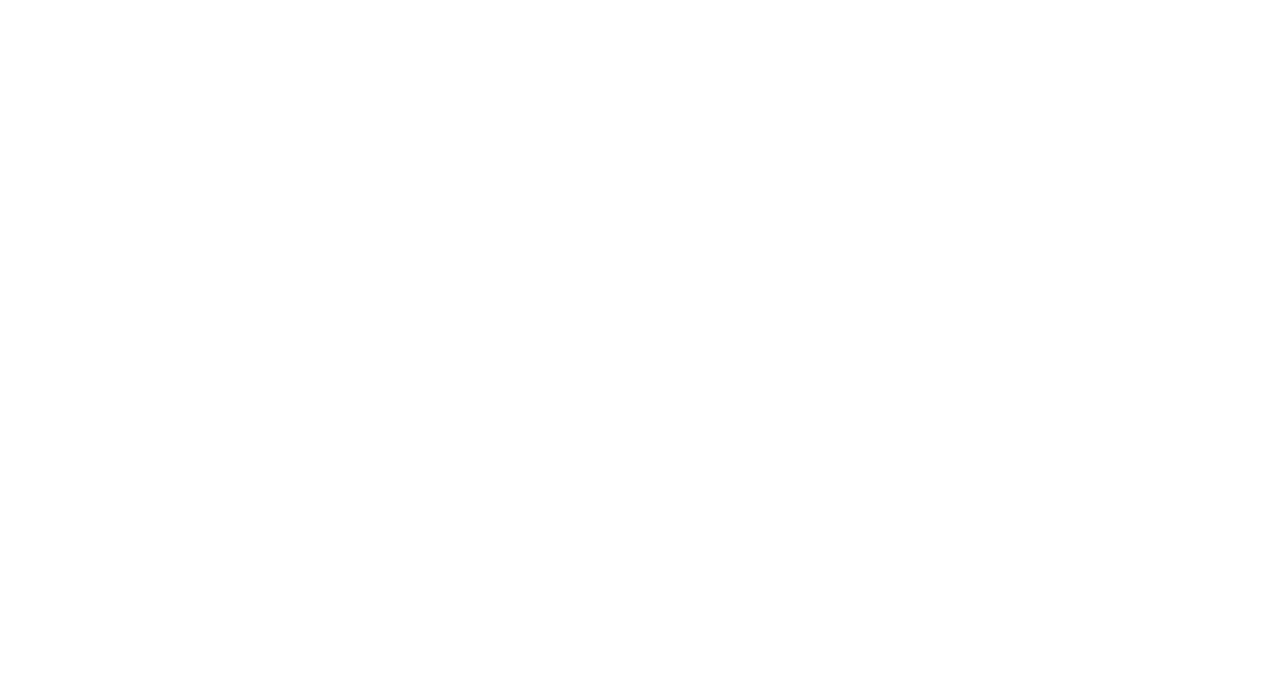
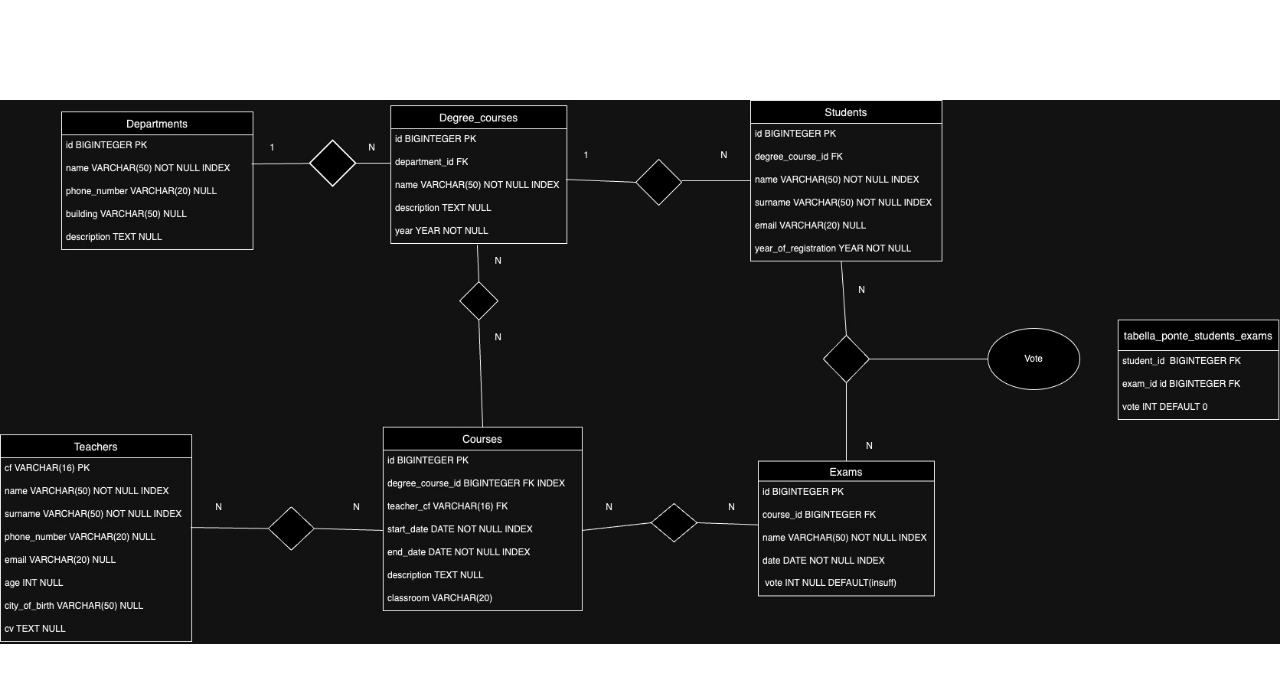
Before and after one commit to Francesco-Alquati/db-university, a plain HTML site: page index.html in a window 1280 px wide. Drawn offline with Linux system fonts and the light colour scheme.

Commit message:
[UPD] University ER done

```diff
--- a/css/style.css
+++ b/css/style.css
@@ -0,0 +1,10 @@
+*{
+    margin: 0;
+    padding: 0;
+    box-sizing: border-box;
+}
+img{
+    width: 100vw;
+    margin: 100px auto;
+
+}
--- a/index.html
+++ b/index.html
@@ -7,6 +7,6 @@
     <title>University</title>
 </head>
 <body>
-
+    <img src="./img/Università-ER.jpg" alt="">
 </body>
 </html>
```
Also changed, not shown: img/Università-ER.jpg (added).
